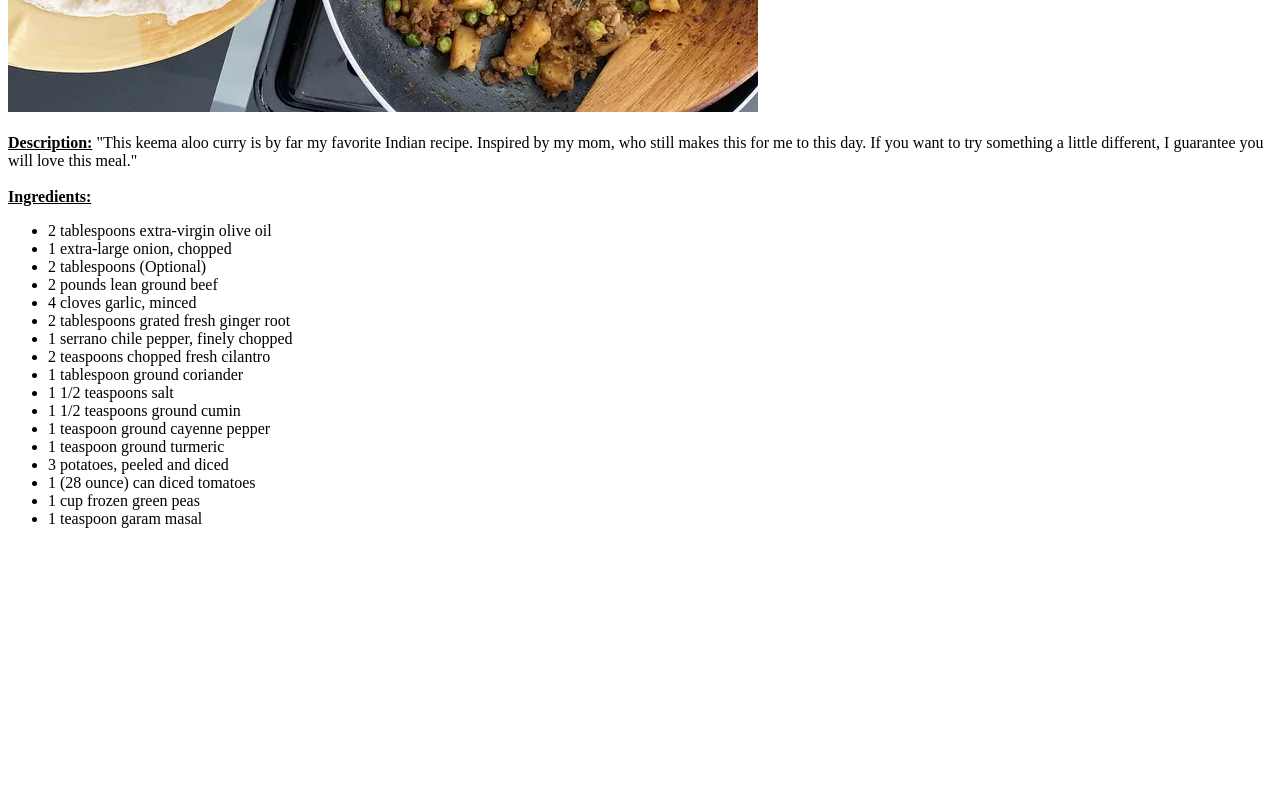
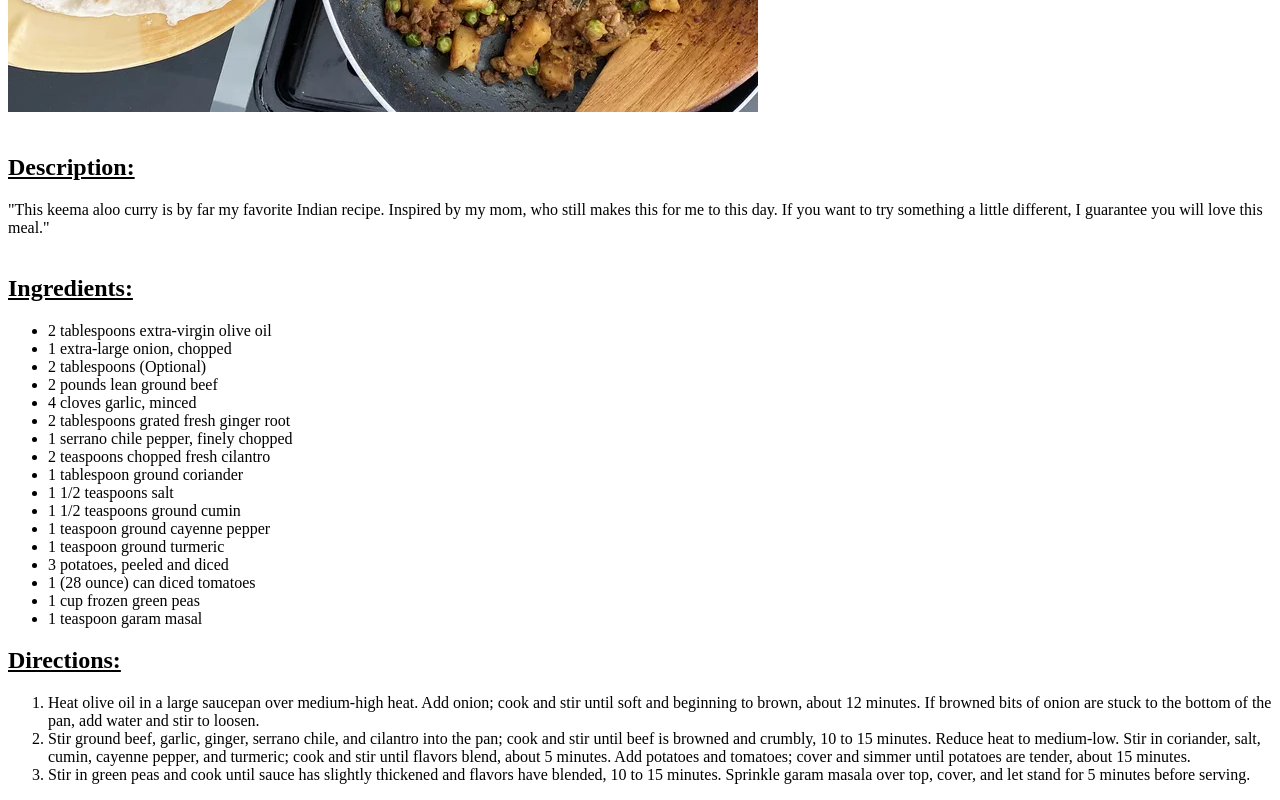
Before and after one commit to yvesHCBD/odin-recipes-v3, a plain HTML site: page recipes/groundbeefandpotatoes.html in a window 1280 px wide. Shown: the part 531-1331 px from the top of the page. Before the commit the page ends 1075 px from the top, so only its background shows below. Drawn offline with Linux system fonts and the light colour scheme.

Commit message:
Finished directions section of groundbeefandpotatoes.html

```diff
--- a/recipes/groundbeefandpotatoes.html
+++ b/recipes/groundbeefandpotatoes.html
@@ -10,12 +10,12 @@
         <img src="groundbeefandpotatoes.jpeg" alt="Picture of finished Ground Beef and Potatoes">
             <br>
             <br>
-      <b><u>Description:</u></b> "This keema aloo curry is by far my favorite Indian recipe. Inspired by my mom,
+      <h2><u>Description:</u></h2> "This keema aloo curry is by far my favorite Indian recipe. Inspired by my mom,
             who still makes this for me to this day. If you want to try something a little different, I
             guarantee you will love this meal."
             <br>
             <br>
-        <b><u>Ingredients:</u></b>
+        <h2><u>Ingredients:</u></h2>
         <ul>
             <li>2 tablespoons extra-virgin olive oil</li>
             <li>1 extra-large onion, chopped</li>
@@ -36,5 +36,21 @@
             <li>1 teaspoon garam masal</li>
         </ul>
     </li>
+       <h2><u>Directions:</u></h2>
+        <ol>
+            <li>Heat olive oil in a large saucepan over medium-high heat. Add onion;
+            cook and stir until soft and beginning to brown, about 12 minutes.
+            If browned bits of onion are stuck to the bottom of the pan, add water
+            and stir to loosen.</li>
+            <li>Stir ground beef, garlic, ginger, serrano chile, and cilantro into
+            the pan; cook and stir until beef is browned and crumbly, 10 to 15 minutes.
+            Reduce heat to medium-low. Stir in coriander, salt, cumin, cayenne pepper,
+            and turmeric; cook and stir until flavors blend, about 5 minutes. Add potatoes
+            and tomatoes; cover and simmer until potatoes are tender, about 15 minutes.</li>
+            <li>Stir in green peas and cook until sauce has slightly thickened and flavors
+            have blended, 10 to 15 minutes. Sprinkle garam masala over top, cover,
+            and let stand for 5 minutes before serving.
+            </li>
+        </ol>
   </body>
 </html>
```
